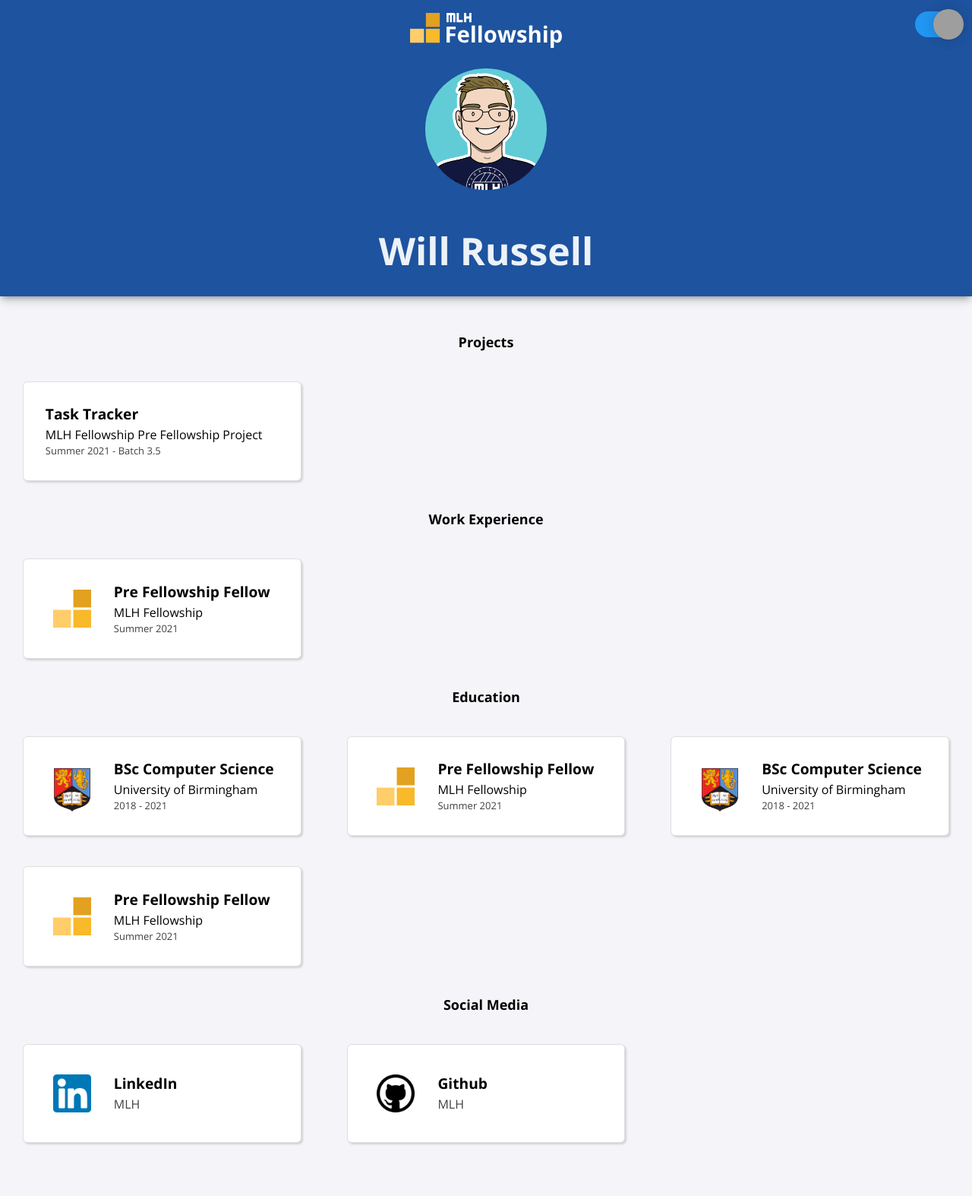
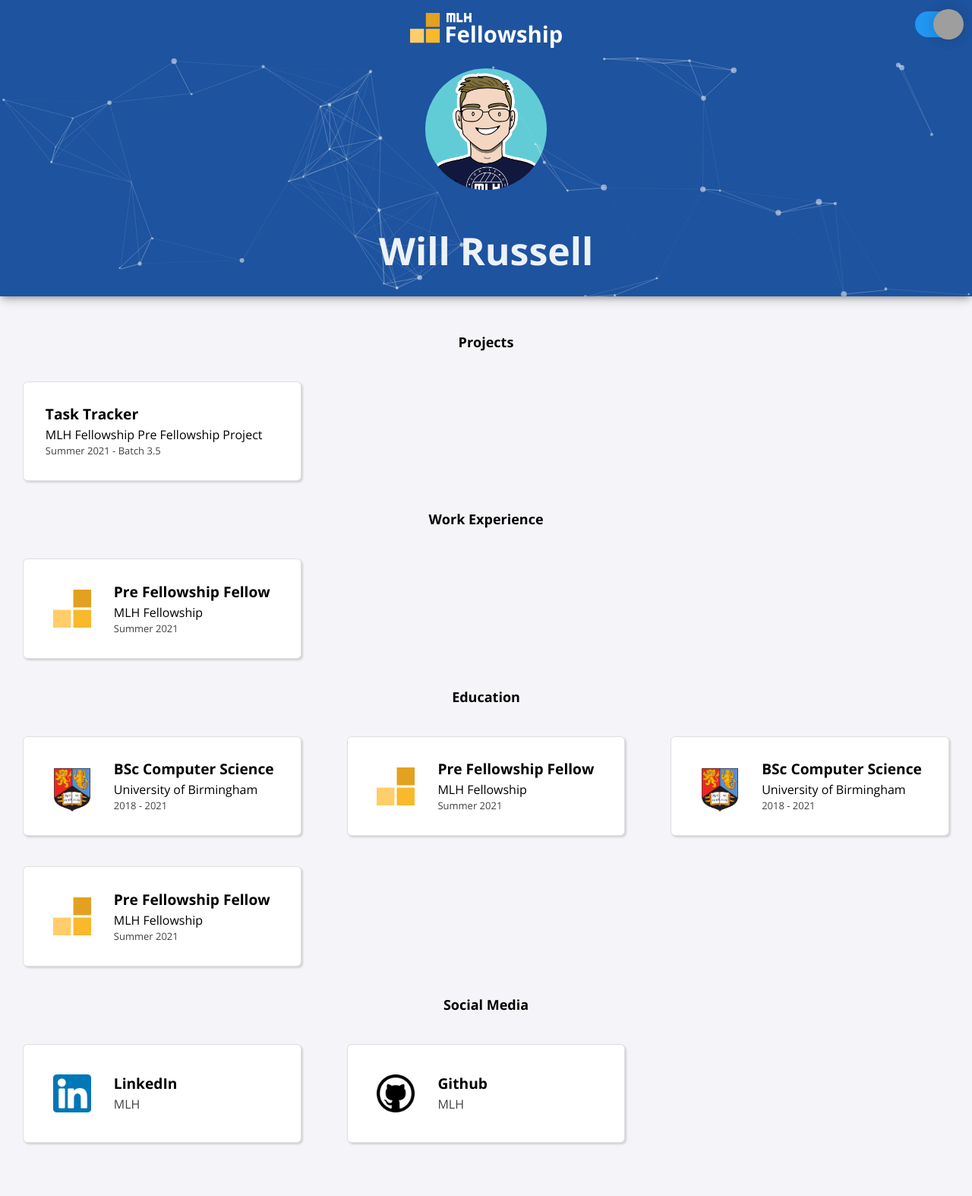
Before and after one commit to MLH-Fellowship/pod-3.1.1-portfolio, a Jekyll site: the page built from index.html, in a window 1280 px wide. Shown: the whole page at 76% size. Built offline with Jekyll 4.4.1, drawn with Linux system fonts in a browser that asks for light colours; nearby versions of some CDN libraries; grey boxes are pictures that could not be loaded.

Commit message:
fix z-index bug

```diff
--- a/_sass/profile.scss
+++ b/_sass/profile.scss
@@ -31,7 +31,6 @@
         position: absolute;
         height: 320px;
         width: 100%;
-        z-index: -999;
     }
 
 
```
